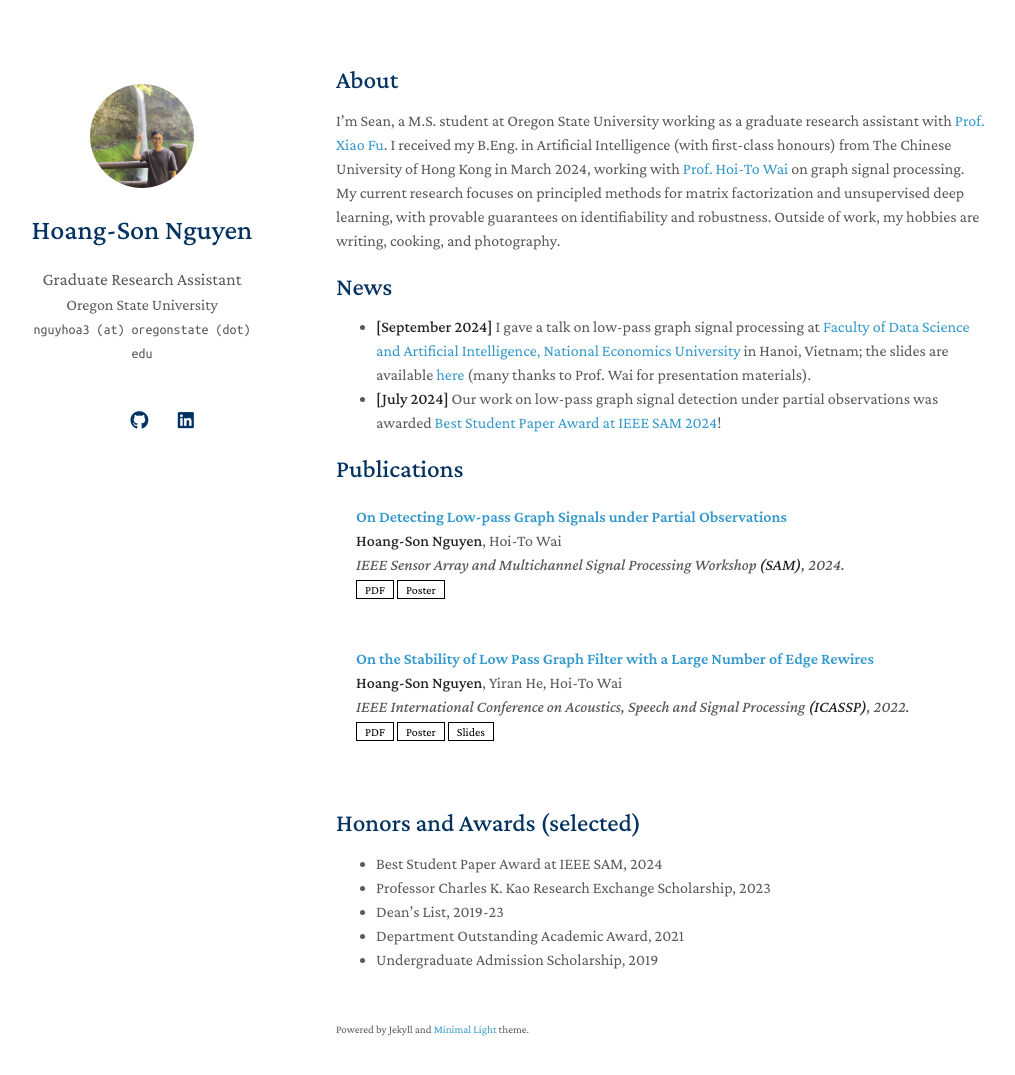
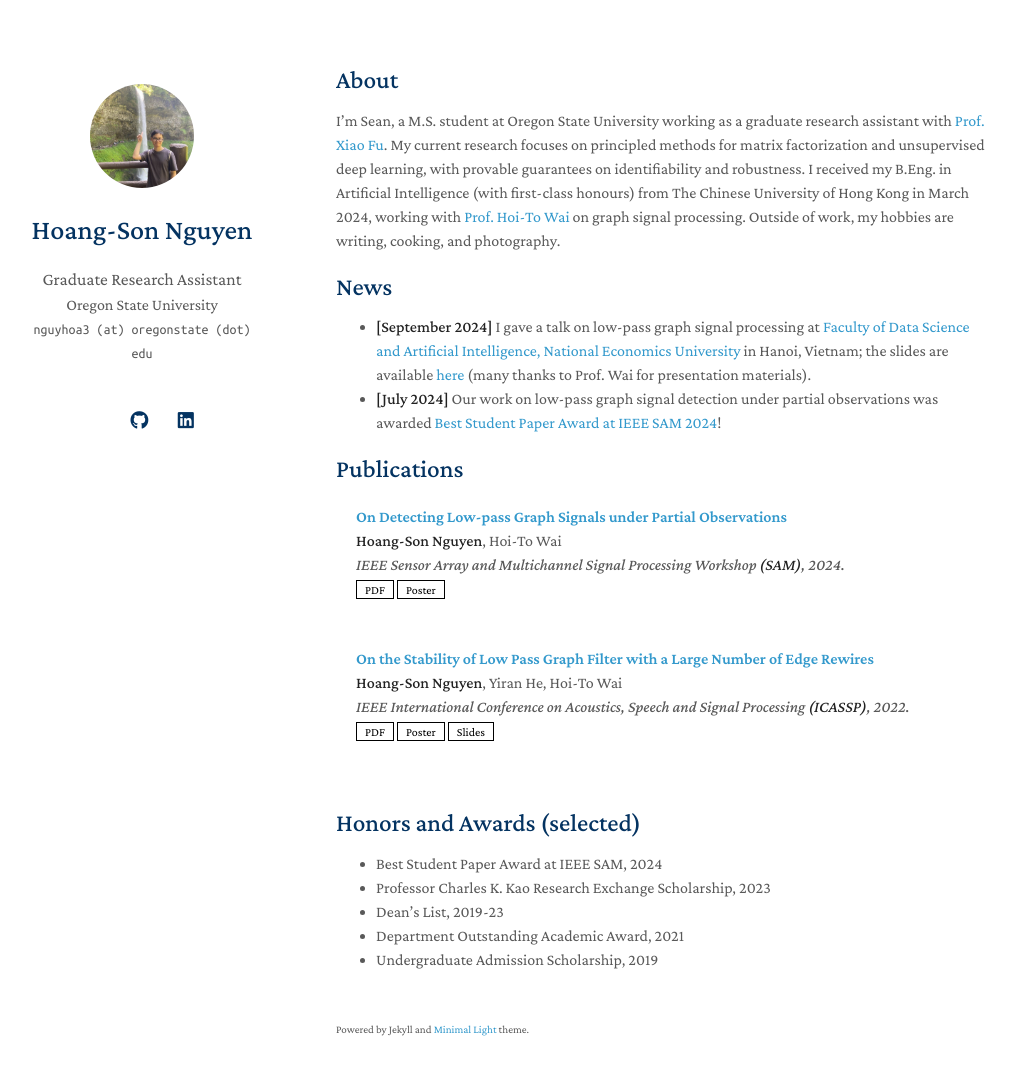
Before and after one commit to hsnguyen24/hsnguyen24.github.io, a Jekyll site: the page built from index.md, in a window 1280 px wide and 1110 px high. Shown: the top 1075 px of the window, without its empty margins (134-1149 px from the left). Built offline with Jekyll 4.4.1, drawn with Linux system fonts in a browser that asks for light colours; nearby versions of some CDN libraries; a style sheet for code colours, icons or effects is not loaded; our own code applies the rules of GitHub Pages for plain Markdown files.

```diff
--- a/index.md
+++ b/index.md
@@ -4,7 +4,7 @@ layout: homepage
 
 ## About
 
-I'm Sean, a M.S. student at Oregon State University working as a graduate research assistant with [Prof. Xiao Fu](https://web.engr.oregonstate.edu/~fuxia). I received my B.Eng. in Artificial Intelligence (with first-class honours) from The Chinese University of Hong Kong in March 2024, working with [Prof. Hoi-To Wai](https://www1.se.cuhk.edu.hk/~htwai) on graph signal processing. My current research focuses on principled methods for matrix factorization and unsupervised deep learning, with provable guarantees on identifiability and robustness. Outside of work, my hobbies are writing, cooking, and photography.
+I'm Sean, a M.S. student at Oregon State University working as a graduate research assistant with [Prof. Xiao Fu](https://web.engr.oregonstate.edu/~fuxia). My current research focuses on principled methods for matrix factorization and unsupervised deep learning, with provable guarantees on identifiability and robustness. I received my B.Eng. in Artificial Intelligence (with first-class honours) from The Chinese University of Hong Kong in March 2024, working with [Prof. Hoi-To Wai](https://www1.se.cuhk.edu.hk/~htwai) on graph signal processing. Outside of work, my hobbies are writing, cooking, and photography.
 
 ## News
 - **[September 2024]** I gave a talk on low-pass graph signal processing at [Faculty of Data Science and Artificial Intelligence, National Economics University](https://fda.neu.edu.vn/) in Hanoi, Vietnam; the slides are available [here](./assets/files/Talk_at_NEU_2024.pdf) (many thanks to Prof. Wai for presentation materials).
```
